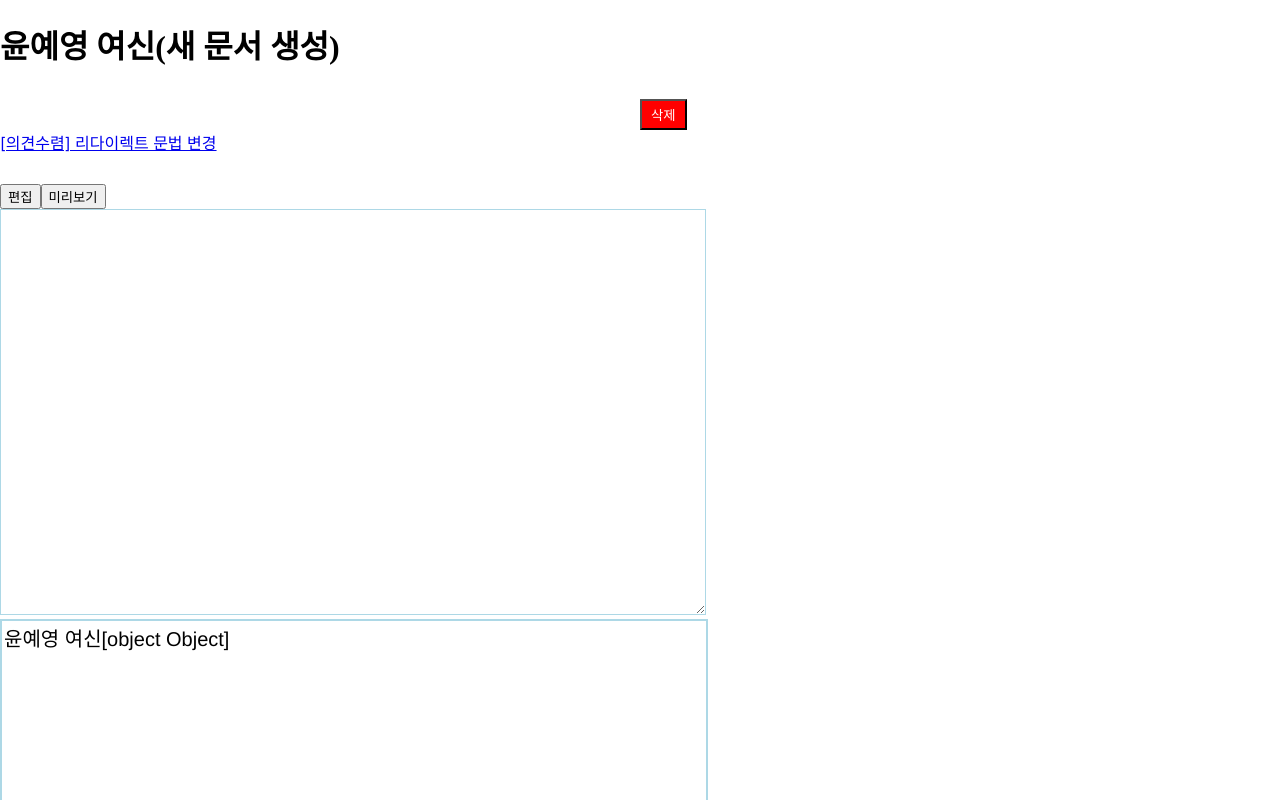
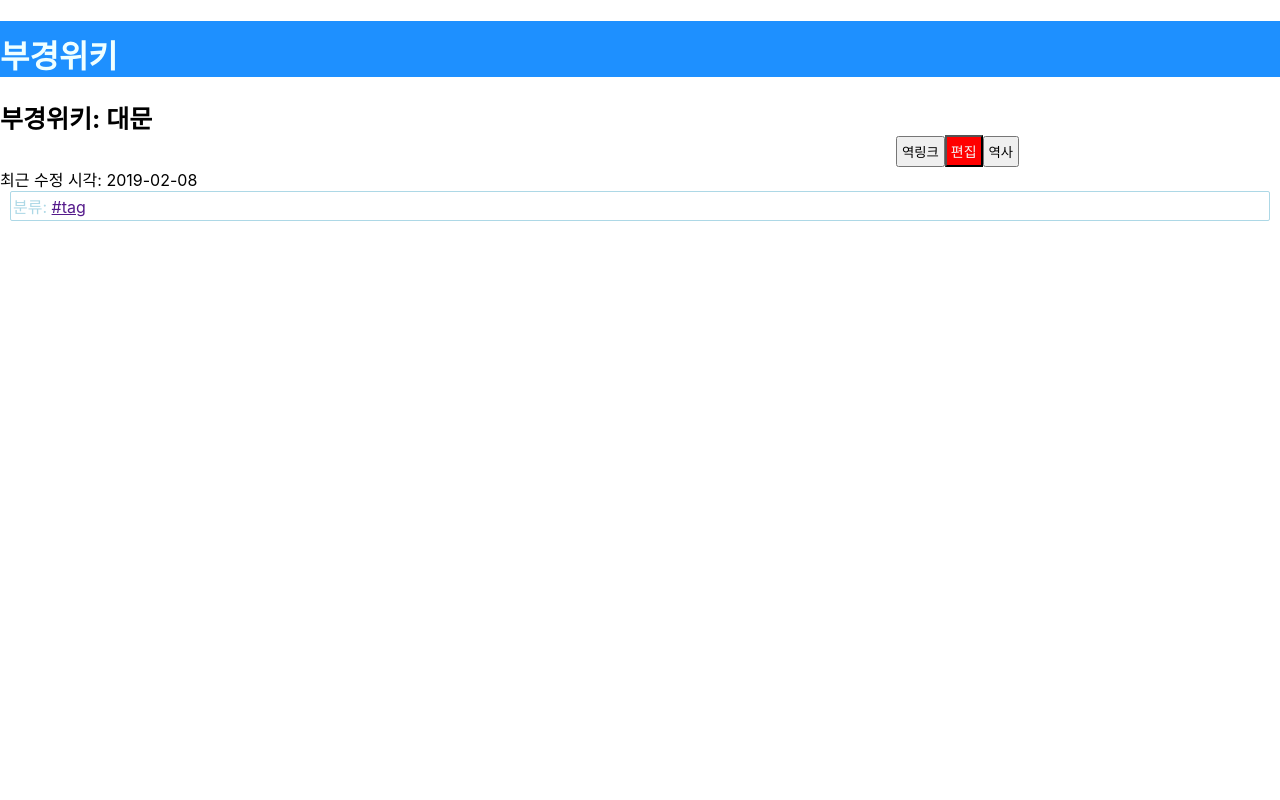
Before and after one commit to pknu-wap/NoBloodNoTears, a React (Create React App) app: page / in a window 1280 px wide. Shown: the top 800 px of the page. Built offline with nearby package versions, Linux system fonts and the light colour scheme.

Commit message:
upto hashtag

```diff
--- /dev/null
+++ b/src/HomePage/HomePage.css
@@ -0,0 +1,24 @@
+#titleStyle{
+    font-size: 25px;
+    font-weight: bold;
+}
+#editBtn{
+    background-color: red;
+    color: whitesmoke;
+    font-size: 14px;
+}
+
+.buttonStyle{
+    padding: 4px;
+}
+
+.box{
+    color: lightblue;
+    border: 1px;
+    border-radius: 2px;
+    border-style: solid ;
+    margin-left: 10px;
+    margin-right: 10px;
+    padding: 2px;
+
+}
--- /dev/null
+++ b/src/HomePage/HomePage.js
@@ -0,0 +1,44 @@
+import React, { Component } from 'react';
+import {TopSection} from './TopSection';
+import {Homepage} from './HomePage.css';
+
+export class HomePage extends Component{
+    constructor(props){
+        super(props);
+
+        this.state={
+            name: '부경위키: 대문',
+            hashTag: '#tag',
+            hashTagLink: '',
+            editedTime: '2019-02-08',
+        };
+
+    }
+    render(){
+    const OptionBtn={
+    RightBtn:['역링크','편집','역사']
+    };
+
+
+
+        return (
+           <div>
+                <TopSection />
+                <div id='titleStyle'>{this.state.name}</div>
+
+                <div >
+                <button className='buttonStyle' style={{marginLeft: '70%'}}>{OptionBtn.RightBtn[0]}</button>
+                <button className='buttonStyle' id='editBtn'>{OptionBtn.RightBtn[1]}</button>
+                <button className='buttonStyle'>{OptionBtn.RightBtn[2]}</button>
+                </div>
+                <div> 최근 수정 시각: {this.state.editedTime}</div>
+            <div className='box'>
+                분류: <a href={this.state.hashTagLink}>{this.state.hashTag}</a>
+                </div>
+                <br/>
+            </div>
+
+
+        );
+    }
+}
--- /dev/null
+++ b/src/HomePage/TopSection.js
@@ -0,0 +1,16 @@
+import React, {Component} from 'react';
+
+export class TopSection extends React.Component{
+    render(){
+        const headerStyle={
+            background: '#1E90FF',
+            color: '#F0FFFF',
+            paddingTop: '10px',
+            paddingButtom: '10px',
+            };
+        return(
+            <h1 style={headerStyle}>부경위키</h1>
+
+        );
+    }
+}
--- a/src/index.js
+++ b/src/index.js
@@ -1,10 +1,10 @@
 import React from 'react';
 import ReactDOM from 'react-dom';
 import './index.css';
-import NewDocument from './newDocument/UploadFile.js';
+import {HomePage} from './HomePage/HomePage';
 import * as serviceWorker from './serviceWorker';
 
-ReactDOM.render(<NewDocument />, document.getElementById('root'));
+ReactDOM.render(<HomePage />, document.getElementById('root'));
 
 // If you want your app to work offline and load faster, you can change
 // unregister() to register() below. Note this comes with some pitfalls.
--- a/src/newDocument/UploadFile.js
+++ b/src/newDocument/UploadFile.js
@@ -9,7 +9,6 @@ constructor(props){
         name:"윤예영 여신",
         content:""
     }
-
 }
 
 handleChange=(e)=>{
```
Also changed, not shown: package.json (+7 -1 lines), 1 other file (tests, documents, lock files or other folders).
